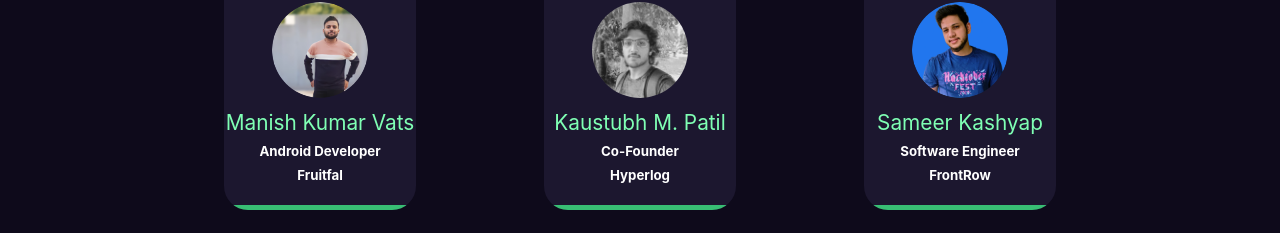
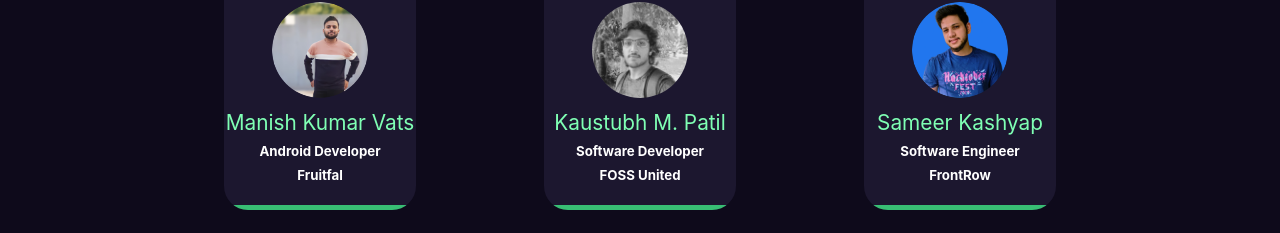
Before and after one commit to HackSlashNITP/hacknitp, a React (Create React App) app: page / in a window 1280 px wide. Shown: the part 2038-2271 px from the top of the page. Built offline with nearby package versions, Linux system fonts and the light colour scheme; some icons are missing.

Commit message:
Update Judges.js

```diff
--- a/src/components/organizers/Judges.js
+++ b/src/components/organizers/Judges.js
@@ -103,8 +103,8 @@ const Judges = () => {
 
         {
             name: 'Kaustubh M. Patil',
-            role: 'Co-Founder',
-            des:'Hyperlog',
+            role: 'Software Developer',
+            des:'FOSS United',
             logo: `${img11}`,
             linkedin: 'https://www.linkedin.com/in/kaustubh42/',
             twitter: '',
```
